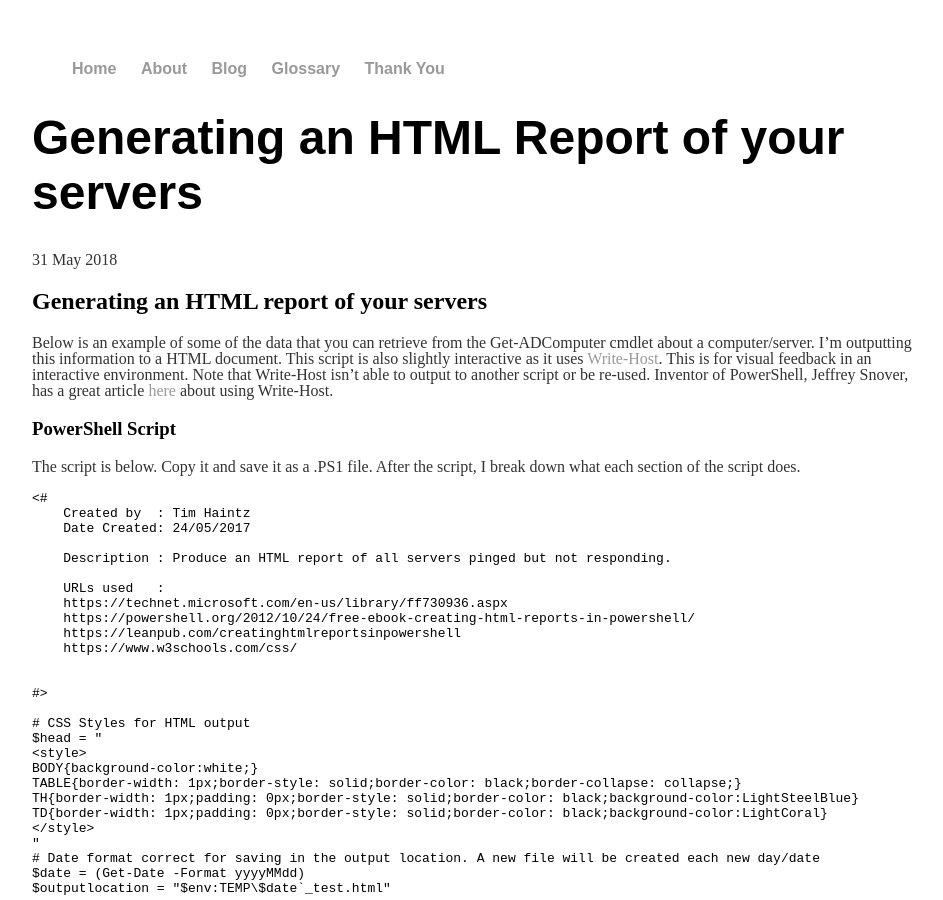
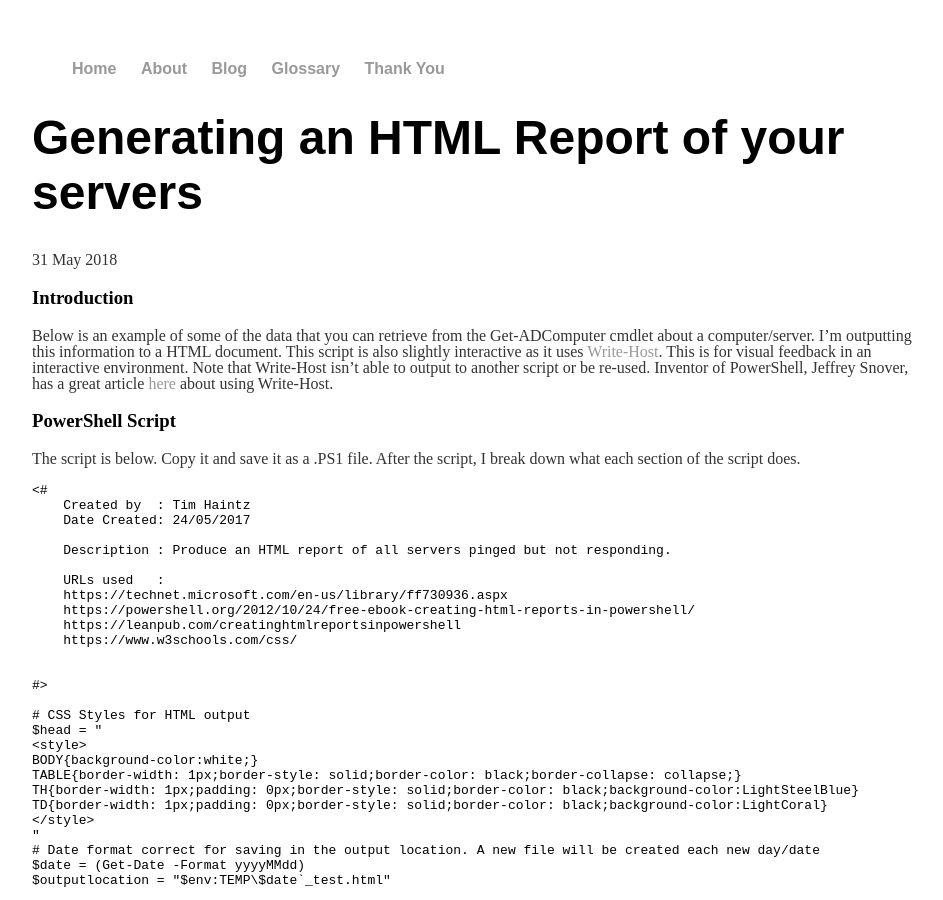
Before and after one commit to timhaintz/timhaintz.github.io, a Jekyll site: the page built from _posts/2018-05-31-Generating-an-HTML-report-of-your-servers.md, in a window 1280 px wide and 900 px high. Shown: the whole window, without its empty margins (160-1103 px from the left). Built offline with Jekyll 4.4.1, drawn with Linux system fonts in a browser that asks for light colours.

Commit message:
Update 2018-05-31-Generating-an-HTML-report-of-your-servers.md

```diff
--- a/_posts/2018-05-31-Generating-an-HTML-report-of-your-servers.md
+++ b/_posts/2018-05-31-Generating-an-HTML-report-of-your-servers.md
@@ -3,7 +3,7 @@ layout: post
 title: "Generating an HTML Report of your servers"
 date: 2018-05-31
 ---
-## Generating an HTML report of your servers
+### Introduction
 
 Below is an example of some of the data that you can retrieve from the Get-ADComputer cmdlet about a computer/server. I'm outputting this information to a HTML document.
 This script is also slightly interactive as it uses [Write-Host](https://docs.microsoft.com/en-us/powershell/module/microsoft.powershell.utility/write-host?view=powershell-6). This is for visual feedback in an interactive environment. Note that Write-Host isn't able to output to another script or be re-used. Inventor of PowerShell, Jeffrey Snover, has a great article [here](http://www.jsnover.com/blog/2013/12/07/write-host-considered-harmful/) about using Write-Host.
```
